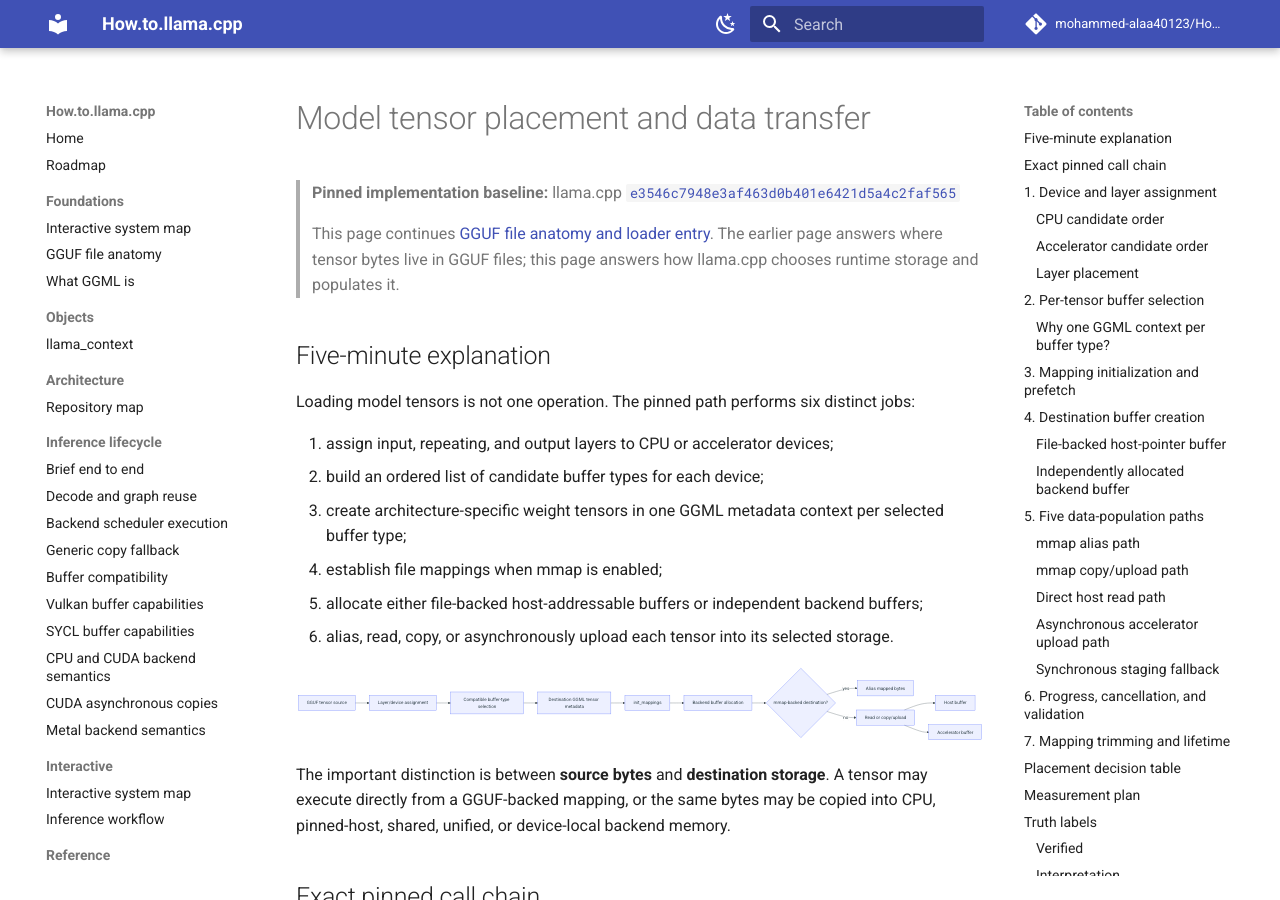
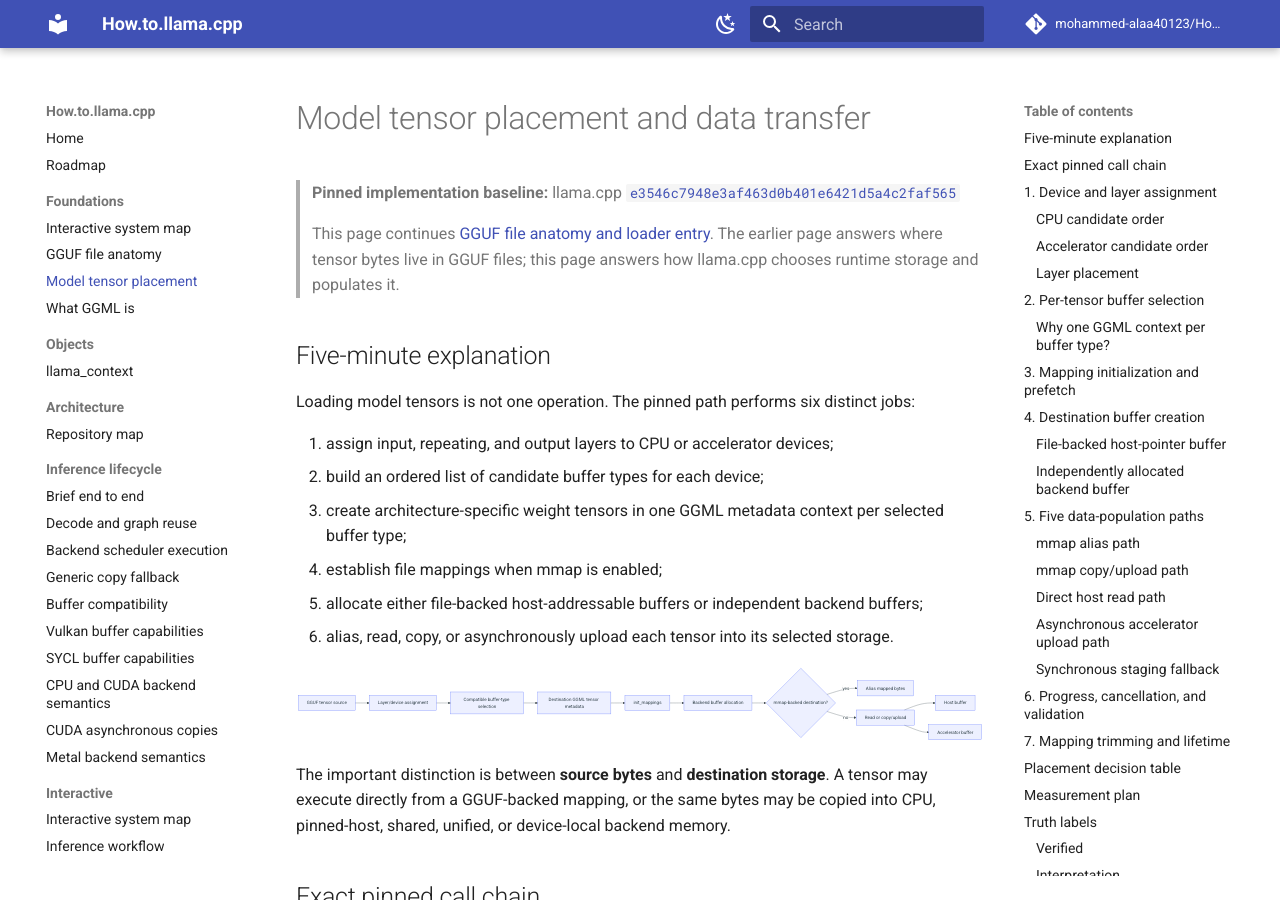
Before and after one commit to mohammed-alaa40123/How.to.llama.cpp, an MkDocs documentation site: the page built from docs/foundations/model-tensor-placement.md, in a window 1280 px wide and 900 px high. Built offline with MkDocs 1.6.1 and Material for MkDocs 9.7.7, drawn with Linux system fonts in a browser that asks for light colours; comment, search, counter and statistics services are not loaded.

Commit message:
docs: add model tensor placement to navigation

```diff
--- a/mkdocs.yml
+++ b/mkdocs.yml
@@ -69,6 +69,7 @@
   - Foundations:
       - Interactive system map: foundations/interactive-system-map.md
       - GGUF file anatomy: foundations/gguf-file-anatomy.md
+      - Model tensor placement: foundations/model-tensor-placement.md
       - What GGML is: ggml/what-is-ggml.md
   - Objects:
       - llama_context: objects/llama-context.md
```
